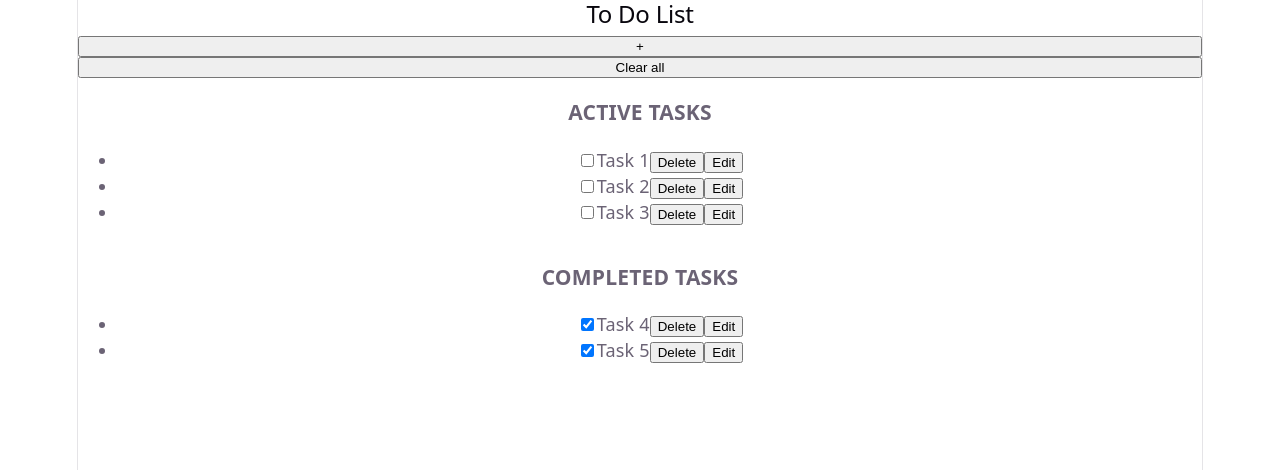
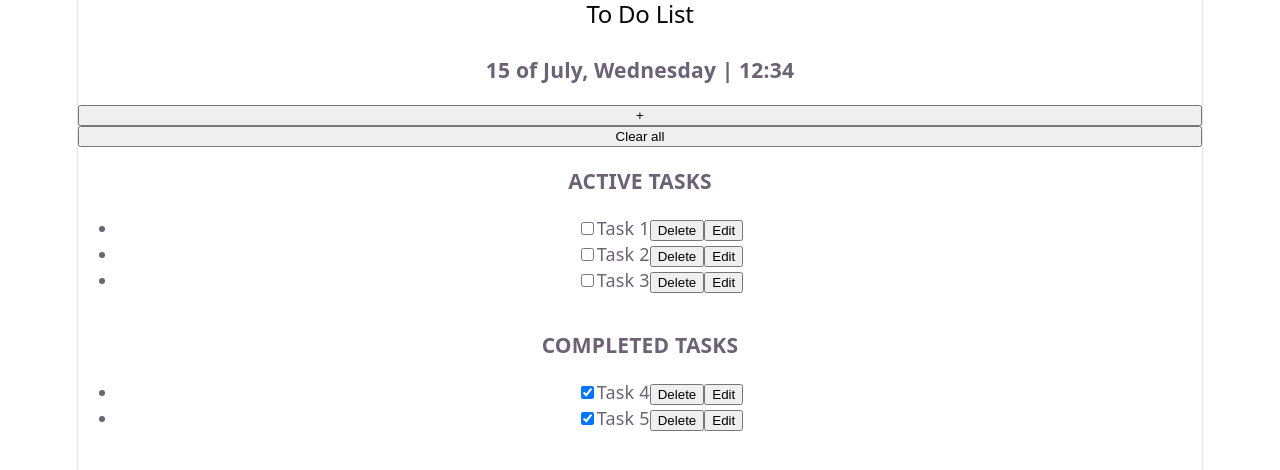
Before and after one commit to vergiene/todo-app, a React (Vite) app: page / in a window 1280 px wide. Shown: the top 470 px of the page. Built offline with nearby package versions, Linux system fonts and the light colour scheme.

Commit message:
Add Clock component

```diff
--- a/src/App.jsx
+++ b/src/App.jsx
@@ -2,6 +2,7 @@
 import useLocalStorage from './useLocalStorage.js';
 import ToDoList from "./ToDoList.jsx";
 import ToDoForm from "./ToDoForm.jsx";
+import Clock from "./Clock.jsx";
 
 function App() {
   const [tasks, setTasks] = useLocalStorage('tasks', [
@@ -59,6 +60,7 @@ function App() {
   return (
     <>
       <h2>To Do List</h2>
+      <Clock/>
       <ToDoForm onAddTask={onAddTask}/>
       <button type="button" onClick={handleClearAll} disabled={!tasks.length}>Clear all</button>
       <div><h3>ACTIVE TASKS</h3><ToDoList tasks={activeTasks} toggleTask={toggleTask} handleDelete={handleDelete}
--- /dev/null
+++ b/src/Clock.jsx
@@ -0,0 +1,34 @@
+import {useState, useEffect} from "react";
+
+function Clock() {
+	const weekDays = ["Sunday", "Monday", "Tuesday", "Wednesday", "Thursday", "Friday", "Saturday"];
+	const monthNames = ["January", "February", "March", "April", "May", "June", "July", "August", "September", "October", "November", "December"];
+	const [date, setDate] = useState(new Date());
+
+	function formatDate(date) {
+		const day = date.getDate().toString().padStart(2, '0');
+		const dayName = weekDays[date.getDay()];
+		const month = date.getMonth();
+		const monthName = monthNames[month];
+		const hour = date.getHours().toString().padStart(2, '0');
+		const minute = date.getMinutes().toString().padStart(2, '0');
+		return `${day} of ${monthName}, ${dayName} | ${hour}:${minute}`;
+	}
+
+	useEffect(() => {
+		const id = setInterval(() => {setDate(new Date())}, 60000);
+		return () => {
+			clearInterval(id);
+		};
+	}, []);
+
+	const dateNow = formatDate(date);
+
+	return (
+		<>
+			<h3>{dateNow}</h3>
+		</>
+	)
+}
+
+export default Clock;
```
